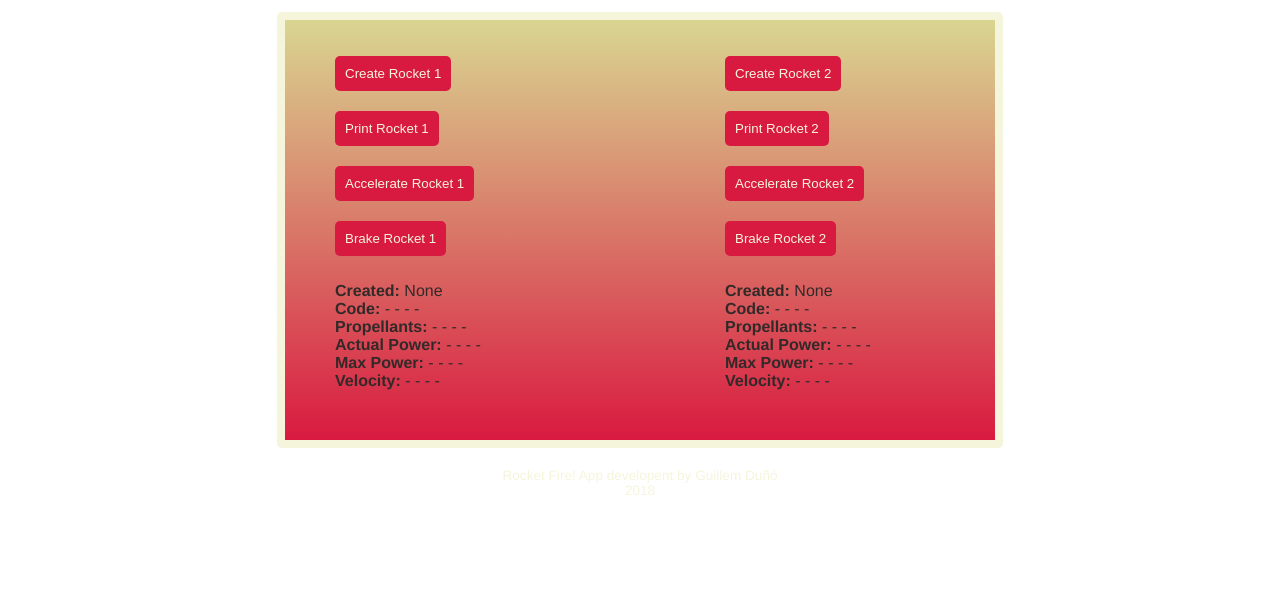
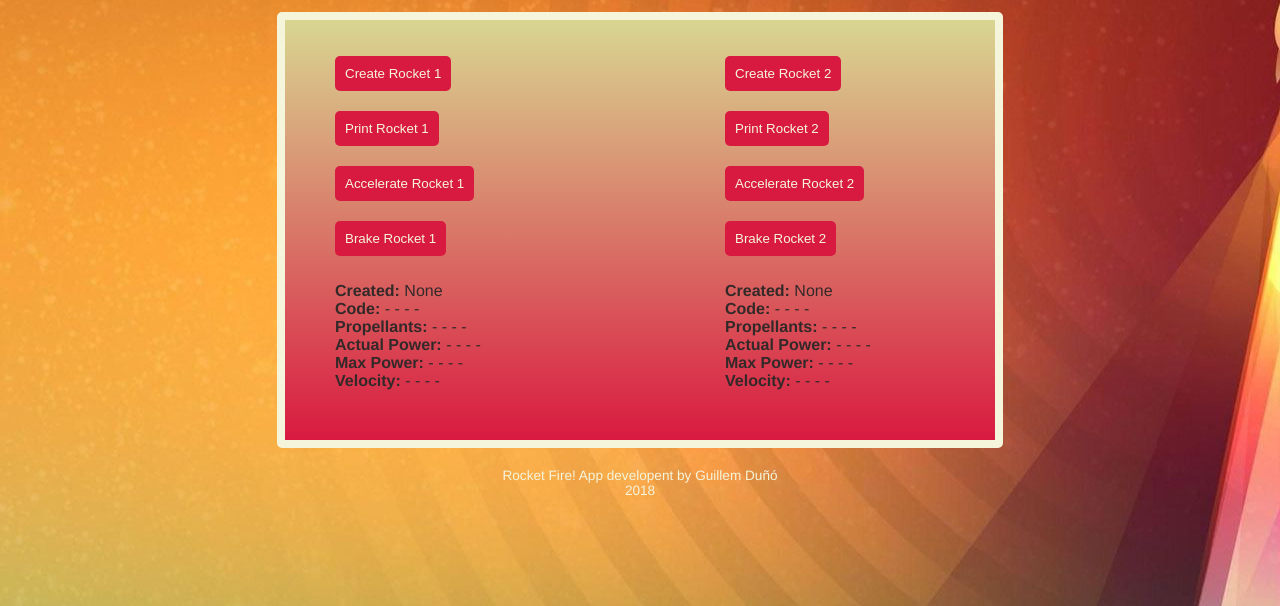
Before and after one commit to Guillemduno/RocketFire, a plain HTML site: page index.html in a window 1280 px wide. Shown: the part 194-800 px from the top of the page. Drawn offline with Linux system fonts and the light colour scheme.

Commit message:
Update style.css

```diff
--- a/css/style.css
+++ b/css/style.css
@@ -1,5 +1,5 @@
 body{
-    background-image: url("./img/w.jpg");
+    background-image: url("../img/w.jpg");
     color: rgb(51, 41, 41);
     font-family: 'Franklin Gothic Medium', 'Arial Narrow', Arial, sans-serif;
     font-size: 1em;
```
